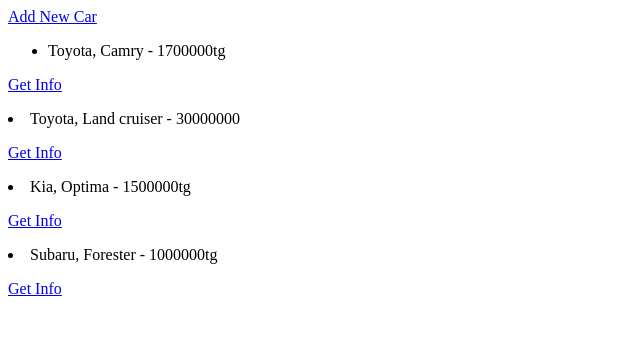
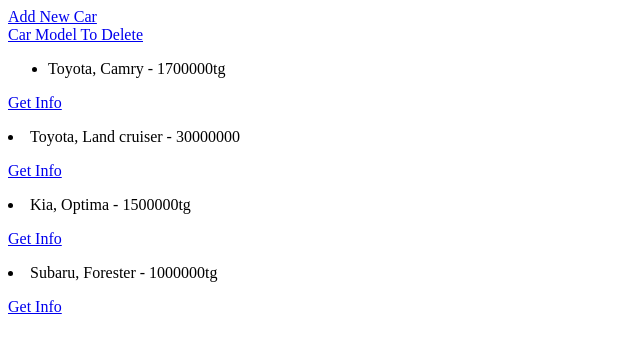
Before and after one commit to Nursultan-17/car_shop, a Django app: page /car/cars in a window 1280 px wide. Shown: the top 353 px of the page, without its empty margins (0-640 px from the left). Run offline with Django 4.2, Linux system fonts and the light colour scheme; data comes from the database, SQL or seed files in the repository; both versions use the stored data as it was after the commit.

Commit message:
update to v1.1

```diff
--- a/carshop/urls.py
+++ b/carshop/urls.py
@@ -6,5 +6,6 @@
     path('car/<int:car_id>', CarDetailView, name='car_detail_url'),
     path('cars/<str:car_brand>', CarFView, name='carf_url'),
     path('cr_car', CarCreateView, name='car_create_url'),
+    path('dl_car', CarDeleteView, name='car_delete_url'),
 
 ]
--- a/carshop/views.py
+++ b/carshop/views.py
@@ -40,4 +40,13 @@
         image = request.FILES.get('image')
         flower = Car(brand=brand,model=model,year=year,engine_capacity=engine_capacity, color=color,price=price, image=image)
         flower.save()
-        return CarsView(request)
+        return redirect('cars_url')
+
+def CarDeleteView(request):
+    if request.method == 'GET':
+        return render(request=request, template_name='car_delete_template.html')
+    elif request.method == 'POST':
+        car_delete = request.POST.get('model').capitalize()
+        instance = Car.objects.get(model=car_delete)
+        instance.delete()
+        return redirect('cars_url')
--- a/templates/cars_template.html
+++ b/templates/cars_template.html
@@ -6,6 +6,8 @@
 </head>
 <body>
     <a href="{% url 'car_create_url' %}">Add New Car</a>
+    <br>
+    <a href="{% url 'car_delete_url' %}">Car Model To Delete</a>
     <br>
 
     <ul>
```
Also changed, not shown: templates/car_delete_template.html (added, +24 -0 lines), db.sqlite3.
